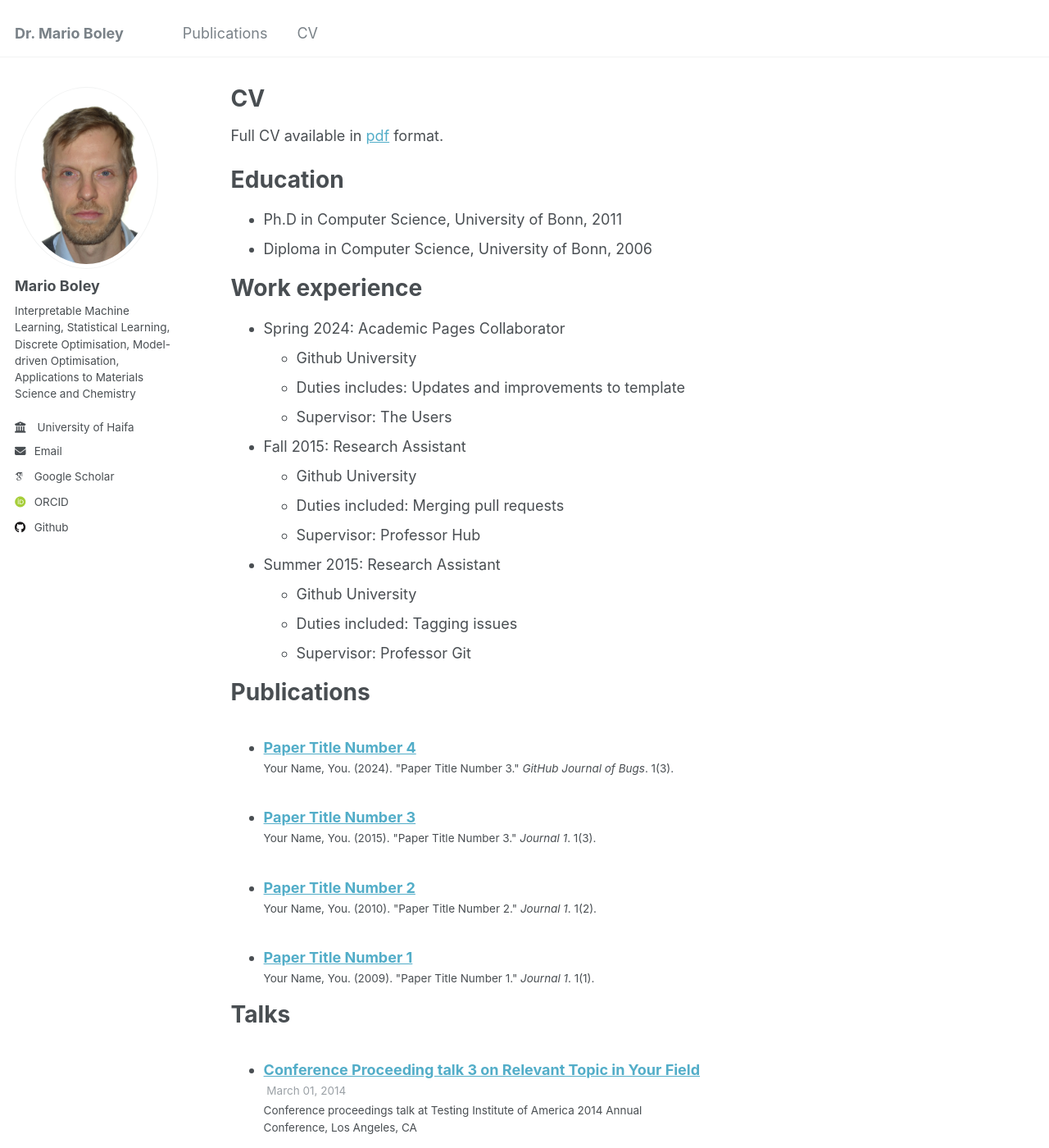
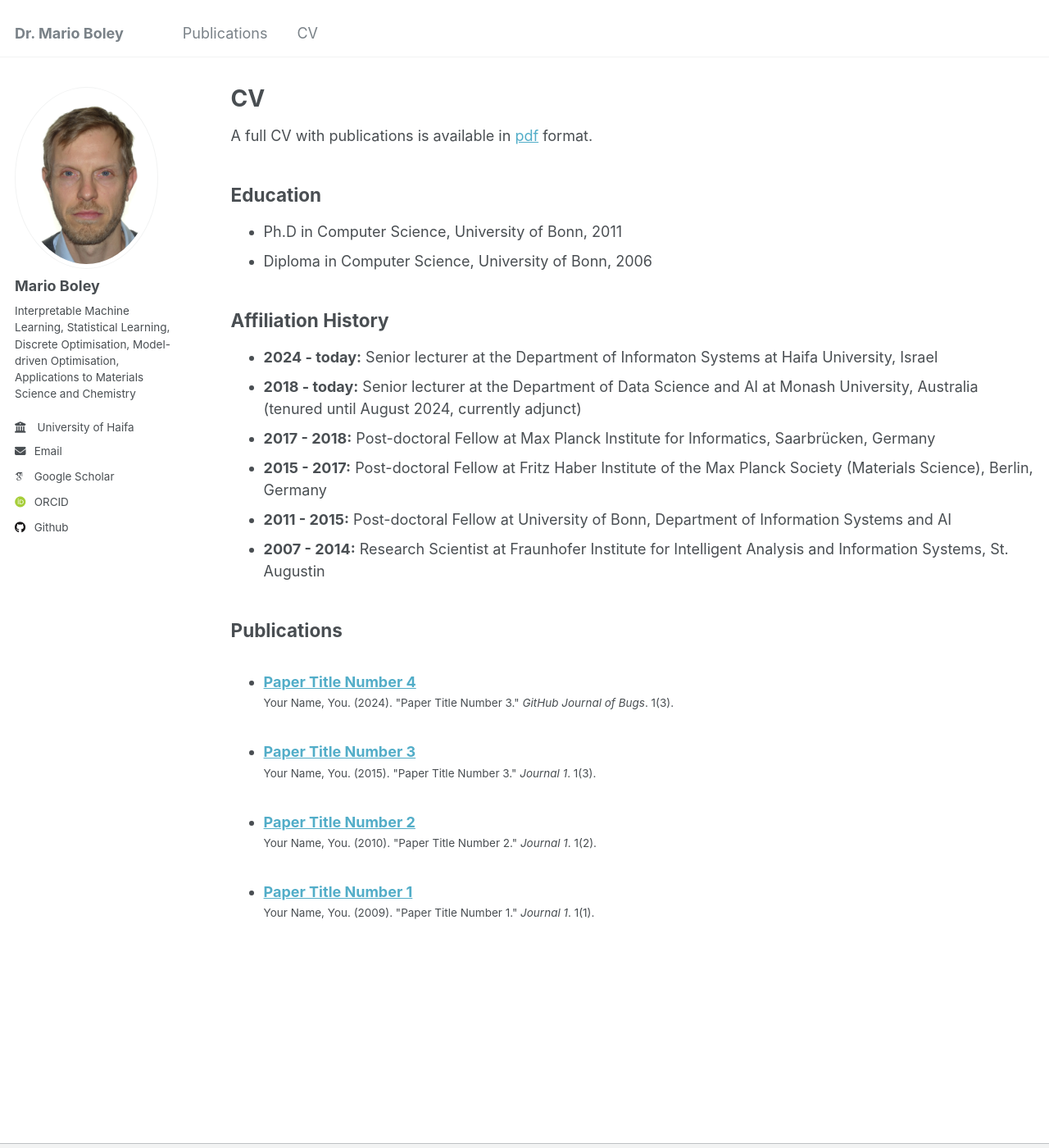
Before and after one commit to marioboley/marioboley.github.io, a Jekyll site: the page built from _pages/cv.md, in a window 1280 px wide and 1400 px high. Shown: the whole window at 82% size. Built offline with Jekyll 4.4.1, drawn with Linux system fonts in a browser that asks for light colours; some web fonts are replaced; some of the changed text lies outside the part shown.

Commit message:
Update cv.md

```diff
--- a/_pages/cv.md
+++ b/_pages/cv.md
@@ -9,45 +9,24 @@ redirect_from:
 
 {% include base_path %}
 
-Full CV available in [pdf](/files/cv_with_pubs.pdf) format.
+A full CV with publications is available in [pdf](/files/cv_with_pubs.pdf) format.
 
-Education
-======
+## Education
+
 * Ph.D in Computer Science, University of Bonn, 2011
 * Diploma in Computer Science, University of Bonn, 2006
 
-Work experience
-======
-* Spring 2024: Academic Pages Collaborator
-  * Github University
-  * Duties includes: Updates and improvements to template
-  * Supervisor: The Users
+## Affiliation History
 
-* Fall 2015: Research Assistant
-  * Github University
-  * Duties included: Merging pull requests
-  * Supervisor: Professor Hub
+* **2024 - today:** Senior lecturer at the Department of Informaton Systems at Haifa University, Israel
+* **2018 - today:** Senior lecturer at the Department of Data Science and AI at Monash University, Australia (tenured until August 2024, currently adjunct)
+* **2017 - 2018:** Post-doctoral Fellow at Max Planck Institute for Informatics, Saarbrücken, Germany
+* **2015 - 2017:** Post-doctoral Fellow at Fritz Haber Institute of the Max Planck Society (Materials Science), Berlin, Germany
+* **2011 - 2015:** Post-doctoral Fellow at University of Bonn, Department of Information Systems and AI
+* **2007 - 2014:** Research Scientist at Fraunhofer Institute for Intelligent Analysis and Information Systems, St. Augustin
 
-* Summer 2015: Research Assistant
-  * Github University
-  * Duties included: Tagging issues
-  * Supervisor: Professor Git
+## Publications
 
-
-Publications
-======
   <ul>{% for post in site.publications reversed %}
     {% include archive-single-cv.html %}
   {% endfor %}</ul>
-
-Talks
-======
-  <ul>{% for post in site.talks reversed %}
-    {% include archive-single-talk-cv.html  %}
-  {% endfor %}</ul>
-
-Teaching
-======
-  <ul>{% for post in site.teaching reversed %}
-    {% include archive-single-cv.html %}
-  {% endfor %}</ul>
```
